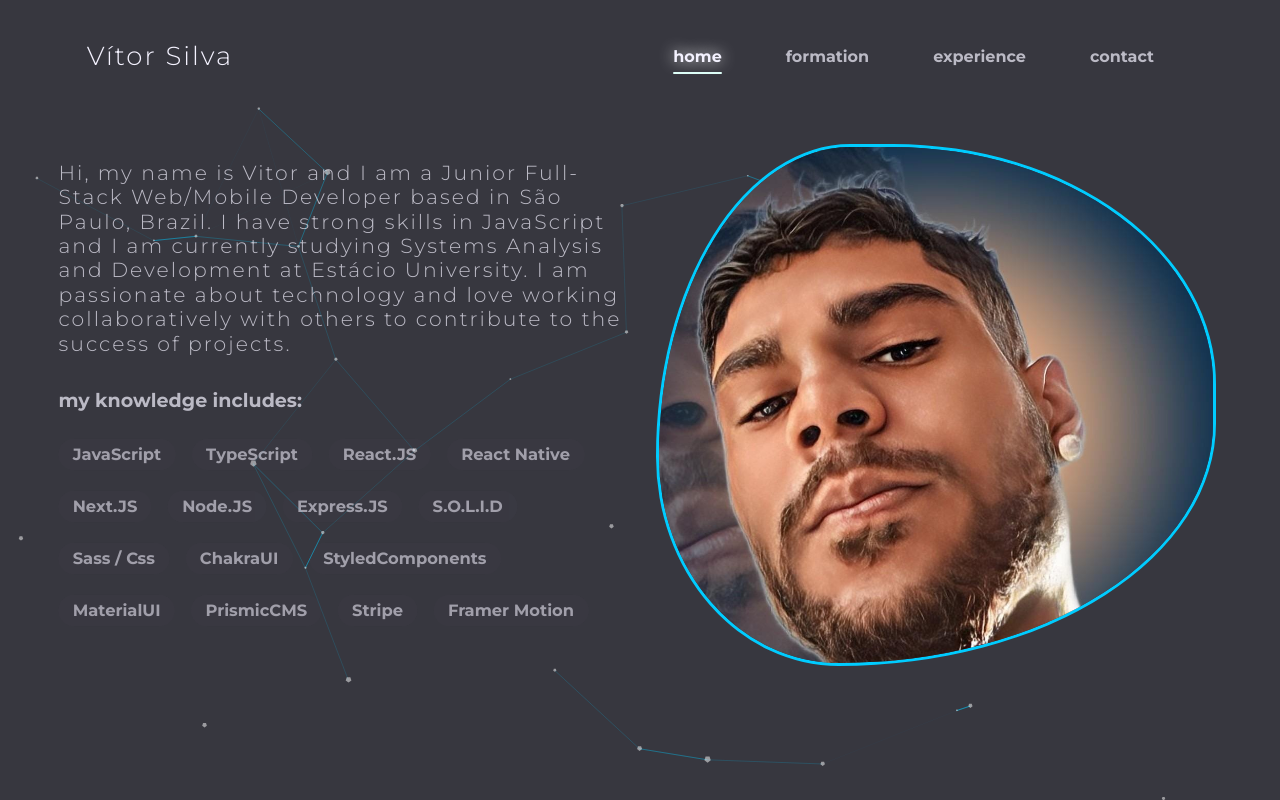
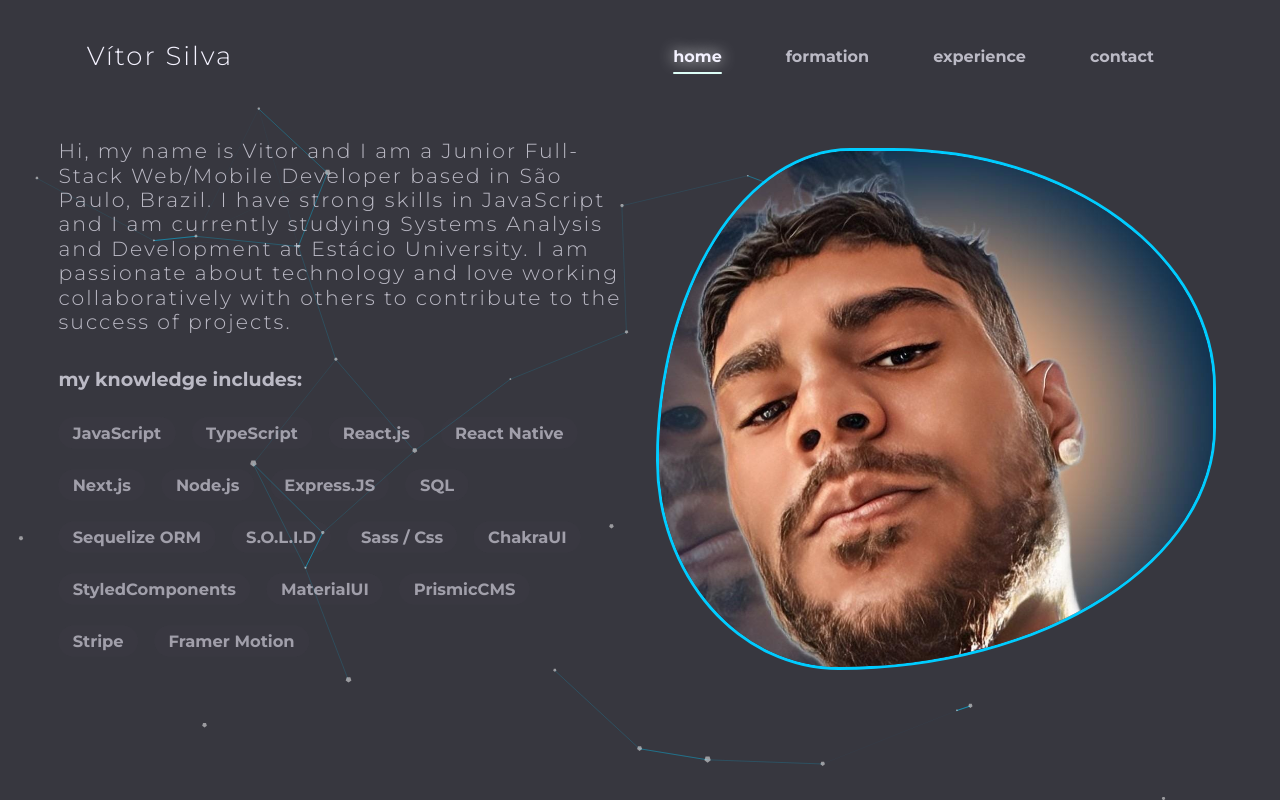
Before and after one commit to VitorVeector/V-tor-Ara-jo, a React (Create React App) app: page / in a window 1280 px wide. Built offline with nearby package versions, Linux system fonts and the light colour scheme; no server answers.

Commit message:
:lipstick: Adjust: Form contact

```diff
--- a/src/App.tsx
+++ b/src/App.tsx
@@ -11,6 +11,7 @@ import { loadSlim } from "tsparticles-slim";
 import { useCallback } from "react";
 
 function App() {
+    console.log(process.env.ACCESS_MASTER)
     const particlesInit = useCallback(async (engine: Engine) => {
         console.log(engine);
         await loadSlim(engine);
--- a/src/pages/Contact/style.scss
+++ b/src/pages/Contact/style.scss
@@ -11,7 +11,8 @@
         padding: 32px;
         width: 100%;
         justify-content: center;
-        background-color: #444;
+        backdrop-filter: blur(5px);
+        box-shadow: #242424 0px 0px 20px;
         border-radius: 32px;
         display: flex;
         flex-direction: column;
@@ -21,7 +22,7 @@
         .contact-title {
             font-size: 18px;
             color: $text-color-light;
-            background-color: #444;
+            backdrop-filter: blur(5px);
             border-radius: 22px;
             margin-top: 16px;
             margin-bottom: -9px;
@@ -33,12 +34,11 @@
             display: flex;
             flex-direction: column;
             width: 100%;
-            border-top: 2px $text-color-dark solid;
-            padding-top: 32px;
+            padding: 32px 32px 0 32px;
 
             .form-input {
                 display: flex;
-                justify-content: space-around;
+                justify-content: space-between;
 
                 @media screen and (max-width: 612px) {
                     flex-direction: column;
@@ -51,7 +51,6 @@
                 div {
                     display: flex;
                     flex-direction: column;
-                    width: 45%;
 
                     label {
                         font-weight: bold;
@@ -61,14 +60,22 @@
                     }
 
                     input {
-                        border-radius: 14px;
+                        border-radius: 6px;
                         padding: 6px 14px;
                         background-color: $text-color-light;
                         border: unset;
+                        border: 2px solid transparent;
+
+                        &::placeholder{
+                            color: $dark-background-color;
+                        }
+
+                        &:focus{
+                            border: 2px solid $primary;
+                            outline: none;
+                        }
                     }
-                    input::placeholder {
-                        color: $dark-background-color;
-                    }
+
 
                     span {
                         margin-top: 4px;
@@ -80,6 +87,7 @@
                     }
                 }
             }
+
             .messageContainer {
                 margin-top: 32px;
                 display: flex;
@@ -96,6 +104,7 @@
                     padding: 6px 14px;
                     background-color: $text-color-light;
                     border: unset;
+                    resize: none;
                 }
 
                 span {
@@ -126,7 +135,7 @@
                 &:hover {
                     background-color: $dark-background-color;
                     color: $light-background-color;
-                    transform: scale(0.98);
+                    transform: scale(0.99);
                 }
 
                 &:not(.loading):hover {
--- a/src/pages/Formation/index.tsx
+++ b/src/pages/Formation/index.tsx
@@ -24,29 +24,27 @@ export const Formation = () => {
                     autoplay={{ delay: 2500 }}
                     grabCursor
                     centeredSlides
-                    navigation
-
-                >
+                    navigation  >
                     <SwiperSlide>
                         <FormationCard
-                            title="React e React-Native"
-                            subtitle="Rocketseat"
+                            title="Rocketseat"
+                            subtitle="React e React-Native"
                             content="React is a JavaScript library used to create reactive and scalable user interfaces, while React Native is an extension of the library that allows for creating native mobile applications for iOS and Android. Both technologies use components, conditional rendering, and state to build dynamic interfaces. Additionally, they also make use of external APIs, styling, and navigation, as well as Context and Hooks for state management, and AsyncStorage for storing data on the device."
-                            imgLink="https://gitlab.com/uploads/-/system/project/avatar/31182514/logo-react-icon.png"
+                            imgLink="https://cdn-images-1.medium.com/max/1200/1*TkXVfLTwsHdwpUEjGzdi9w.jpeg"
                         />
                     </SwiperSlide>
                     <SwiperSlide>
                         <FormationCard
-                            title="NodeJS"
-                            subtitle="Alura"
+                            title="Alura"
+                            subtitle="Node.js"
                             content="Node.js is a JavaScript runtime built on Chrome's V8 JavaScript engine. It allows developers to run JavaScript on the server-side and build scalable, high-performance network applications. Node.js has an event-driven, non-blocking I/O model that makes it efficient and lightweight, and it comes with a rich set of built-in modules and libraries that enable developers to quickly build complex applications. Node.js is widely used for building web servers, APIs, real-time chat applications, and other types of server-side applications."
-                            imgLink="https://upload.wikimedia.org/wikipedia/commons/thumb/d/d9/Node.js_logo.svg/590px-Node.js_logo.svg.png"
+                            imgLink="https://www.alura.com.br/assets/img/alura-share.1687806446.png"
                         />
                     </SwiperSlide>
                     <SwiperSlide>
                         <FormationCard
-                            title="Analysis and Systems Development"
-                            subtitle="Estácio"
+                            title="Estácio"
+                            subtitle="Analysis and Systems Development"
                             content="The Analysis and Systems Development course teaches how to design, document, specify, test, implement, and maintain computer systems and software. Brazil ranks 9th in the world for investment in information technology. Database administration and IT governance join software engineering-related service planning and implementation as disciplines studied for optimal professional performance."
                             imgLink="https://logodownload.org/wp-content/uploads/2014/12/estacio-logo-1.png"
                         />
--- a/src/pages/Home/index.tsx
+++ b/src/pages/Home/index.tsx
@@ -3,25 +3,25 @@ import profile from "../../assets/Profile.jpeg";
 import { motion } from "framer-motion";
 
 const skills = [
-    {
-        name: "JavaScript",
-        link: "https://developer.mozilla.org/en-US/docs/Web/JavaScript",
-    },
-    { name: "TypeScript", link: "https://www.typescriptlang.org/" },
-    { name: "React.JS", link: "https://reactjs.org/" },
-    { name: "React Native", link: "https://reactnative.dev/" },
-    { name: "Next.JS", link: "https://nextjs.org/" },
-    { name: "Node.JS", link: "https://nodejs.org/en/" },
-    { name: "Express.JS", link: "https://expressjs.com/" },
-    { name: "S.O.L.I.D", link: "https://en.wikipedia.org/wiki/SOLID" },
-    { name: "Sass / Css", link: "https://sass-lang.com/" },
-    { name: "ChakraUI", link: "https://chakra-ui.com/" },
-    { name: "StyledComponents", link: "https://styled-components.com/" },
-    { name: "MaterialUI", link: "https://mui.com/" },
-    { name: "PrismicCMS", link: "https://prismic.io/" },
-    { name: "Stripe", link: "https://stripe.com/" },
-    { name: "Framer Motion", link: "https://www.framer.com/motion/" },
-];
+    { name: "JavaScript" },
+    { name: "TypeScript" },
+    { name: "React.js" },
+    { name: "React Native" },
+    { name: "Next.js" },
+    { name: "Node.js" },
+    { name: "Express.JS" },
+    { name: "SQL" },
+    { name: "Sequelize ORM" },
+    { name: "S.O.L.I.D" },
+    { name: "Sass / Css" },
+    { name: "ChakraUI" },
+    { name: "StyledComponents" },
+    { name: "MaterialUI" },
+    { name: "PrismicCMS" },
+    { name: "Stripe" },
+    { name: "Framer Motion" }
+]
+;
 
 const skillVariants = skills.map((skill, index) => ({
     hidden: { opacity: 0, y: -50 },
@@ -56,11 +56,7 @@ export const Home = () => {
                                         >
                                             <li className="info_skills-item">
                                                 <span>
-                                                    <a
-                                                        href={skill.link}
-                                                        target="_blank"
-                                                        rel="noreferrer"
-                                                    >
+                                                    <a rel="noreferrer">
                                                         {skill.name}
                                                     </a>
                                                 </span>
```
Also changed, not shown: src/index.tsx (+4 -4 lines).
